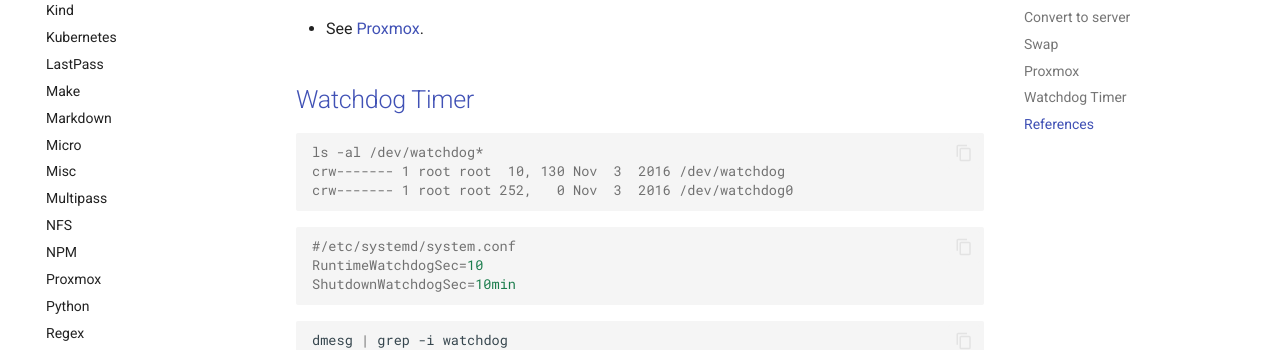
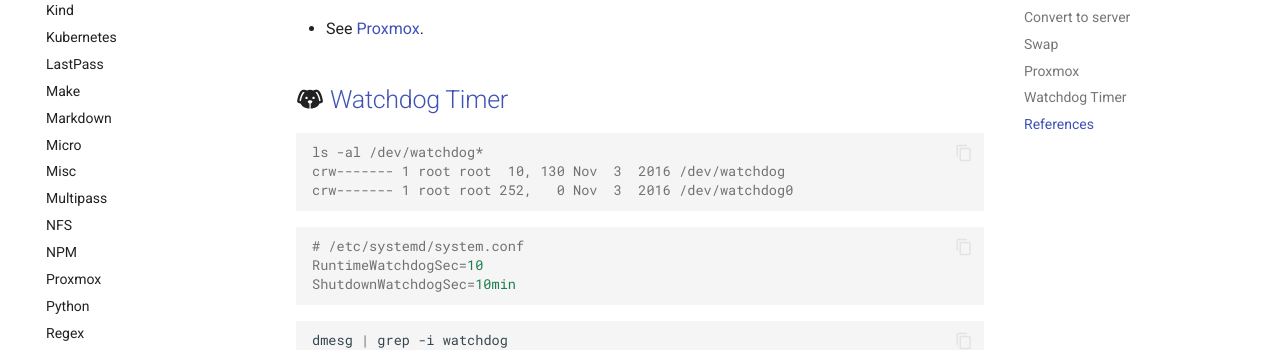
Before and after one commit to nicholaswilde/notes, an MkDocs documentation site: the page built from docs/rpi.md, in a window 1280 px wide and 900 px high, scrolled down 2116 px. Shown: the part 226-576 px from the top of the window. Built offline with MkDocs 1.6.1 and Material for MkDocs 9.7.7, drawn with Linux system fonts in a browser that asks for light colours; emoji names are drawn with the system emoji font; comment, search, counter and statistics services are not loaded; some of the changed lines change nothing that is shown.

Commit message:
Update rpi.md

````diff
--- a/docs/rpi.md
+++ b/docs/rpi.md
@@ -115,7 +115,7 @@ sudo dphys-swapfile swapon
 
 - See [Proxmox][4].
 
-## [Watchdog Timer][5]
+## :material-dog: [Watchdog Timer][5]
 
 ```ini
 ls -al /dev/watchdog*
@@ -124,7 +124,7 @@ crw------- 1 root root 252,   0 Nov  3  2016 /dev/watchdog0
 ```
 
 ```ini
-#/etc/systemd/system.conf
+# /etc/systemd/system.conf
 RuntimeWatchdogSec=10
 ShutdownWatchdogSec=10min
 ```
````
